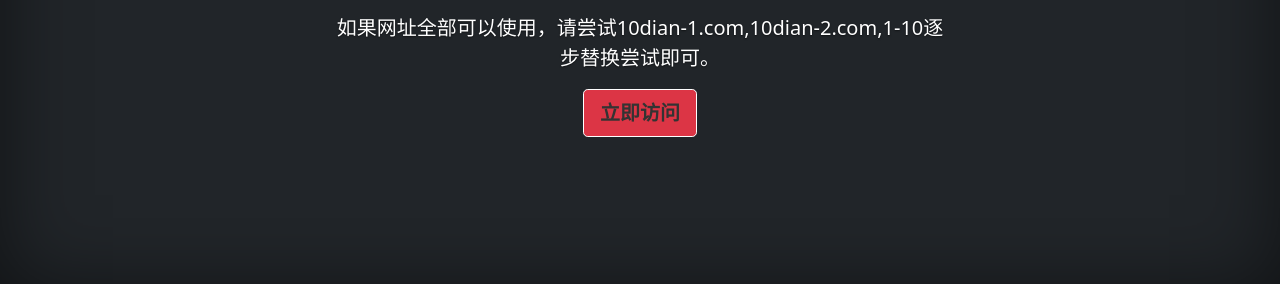
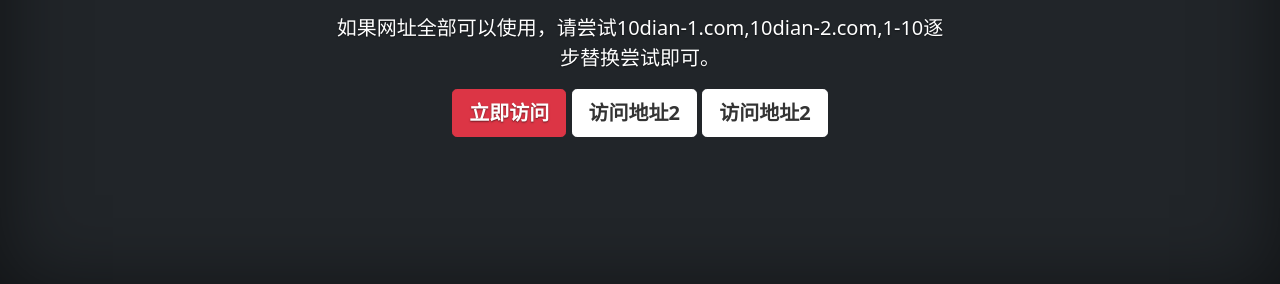
Before and after one commit to bluefoxporn/10dian.github.io, a plain HTML site: page index.html in a window 1280 px wide. Shown: the part 510-794 px from the top of the page. Drawn offline with nearby package versions, Linux system fonts and the light colour scheme.

Commit message:
Update index.html

```diff
--- a/index.html
+++ b/index.html
@@ -100,7 +100,9 @@ body {
     <p class="lead" style="margin-top:20px;">收藏当前发布页，永不丢失。</p>
     <p class="lead">如果网址全部可以使用，请尝试10dian-1.com,10dian-2.com,1-10逐步替换尝试即可。</p>
     <p class="lead">
-      <a href="https://10dian.org" class="btn btn-lg btn-secondary fw-bold border-white bg-danger">立即访问</a>
+      <a href="https://10dian-2.com" class="btn btn-lg btn-danger fw-bold border-danger bg-danger">立即访问</a>
+      <a href="https://10dian-3.com" class="btn btn-lg btn-secondary fw-bold border-white bg-white">访问地址2</a>
+      <a href="https://10dian-1.com" class="btn btn-lg btn-secondary fw-bold border-white bg-white">访问地址2</a>
     </p>
   </main>
 
```
